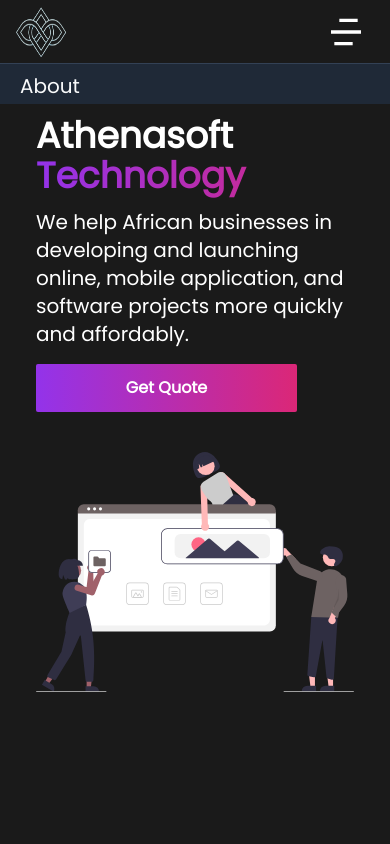
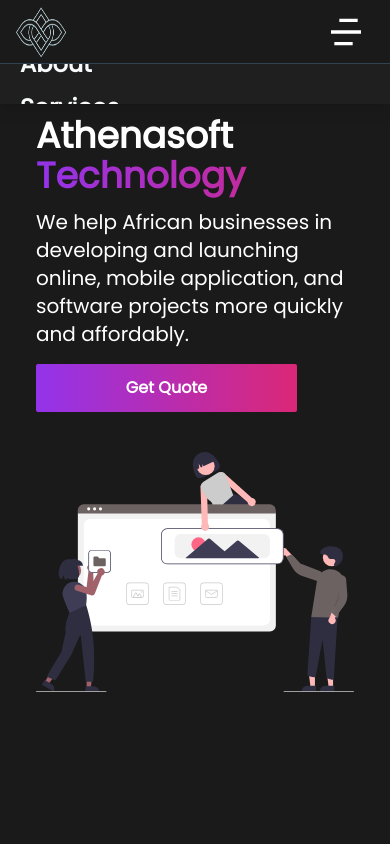
Before and after one commit to SolomonYakubu/athena-dev-team, a Next.js app: page / in a window 390 px wide. Shown: the top 844 px of the page. Built offline with nearby package versions, Linux system fonts and the light colour scheme.

Commit message:
updated Header.tsx

```diff
--- a/components/Header.tsx
+++ b/components/Header.tsx
@@ -3,7 +3,7 @@
 
 import { RiMenu4Line } from "react-icons/ri";
 import { AiOutlineClose } from "react-icons/ai";
-import { GiWoodAxe } from "react-icons/gi";
+
 import { Link, animateScroll as scroll } from "react-scroll";
 import logo from "../public/athena.png";
 import Image from "next/image";
@@ -12,10 +12,11 @@
 
   const [home, setHome] = useState(true);
   const list = [
-    ["Home", "/", true],
-    ["About", "/about", false],
+    ["Home", null],
+    ["About", null],
 
-    ["FAQs", "/faqs", false],
+    ["Services", null],
+    ["Process", null],
   ];
 
   const sessionList = [
@@ -44,10 +45,10 @@
           {" "}
           {list.map(([name, link], index) => (
             <Link
-              className="m-2 text-gray-50  cursor-pointer hover:text-blue-400"
+              className="m-2 text-gray-50 font-bold text-xl cursor-pointer hover:text-blue-400"
               key={index}
               activeClass="active"
-              to={"Home"}
+              to={`${name}`}
               spy={true}
               smooth={true}
               offset={-70}
@@ -68,8 +69,8 @@
         </button>
       </div>
       <div
-        className={`md:hidden overflow-hidden w-screen py-5 p-2 flex flex-col bg-gray-800  items-start justify-center transition-max-height ease-out duration-500 ${
-          (isNavOpen && " max-h-96") || "max-h-0 py-0 p-0"
+        className={`md:hidden overflow-hidden w-full py-5 p-2 flex flex-col bg-[#1f1f1f] shadow-lg  items-start justify-center transition-max-height ease-out duration-500 ${
+          (isNavOpen && " max-h-96") || "max-h-0 py-0"
         }`}
       >
         <ul className="flex flex-col">
@@ -77,11 +78,11 @@
             ([name, link], index) =>
               (home && (
                 <Link
-                  className={`mt-2 pl-2 text-gray-50 m-1 font-light text-xl hover:scale-105`}
+                  className={`mt-2 pl-2 text-gray-50 m-1 font-bold  text-2xl hover:scale-105`}
                   key={index}
                   onClick={() => setNavOpen(false)}
-                  activeClass="mobile-active"
-                  to={"Home"}
+                  activeClass="active"
+                  to={`${name}`}
                   spy={true}
                   smooth={true}
                   offset={-70}
--- a/pages/index.tsx
+++ b/pages/index.tsx
@@ -154,7 +154,7 @@
           </Zoom>
           <div className="md:flex "></div>
         </section>
-        <section className="p-6  w-full bg-[#1a1a1a]" id="About">
+        <section className="p-6  w-full bg-[#1a1a1a]" id="Services">
           <h3 className=" text-center text-4xl text-white font-extrabold mb-7">
             Services we can help you with
           </h3>
@@ -175,7 +175,7 @@
 
         <section
           className="w-full bg-[#242424] p-3 flex flex-col items-center justify-center overflow-hidden"
-          id="FAQs"
+          id="Process"
         >
           <h3 className=" text-center text-4xl text-white font-extrabold mb-7">
             Our Process
--- a/styles/globals.css
+++ b/styles/globals.css
@@ -9,11 +9,12 @@
   font-family: Poppins
 }
 
-a {
-  color: inherit;
-  text-decoration: none;
+.active {
+
+    background: linear-gradient(90deg, rgb(88, 1, 105) 0%, rgba(255, 0, 189, 1) 100%);
+    background-clip: text;
+    color: transparent;
 }
-
 * {
   box-sizing: border-box;
 }
```
